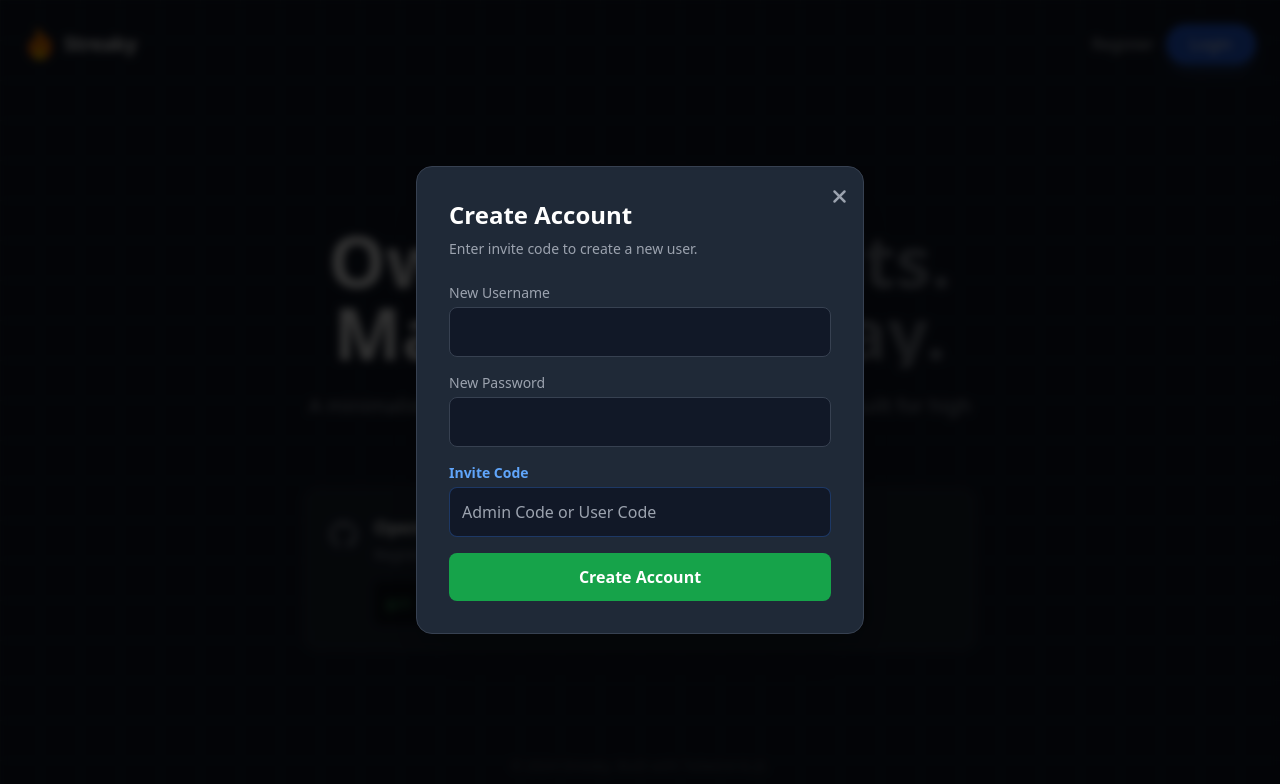
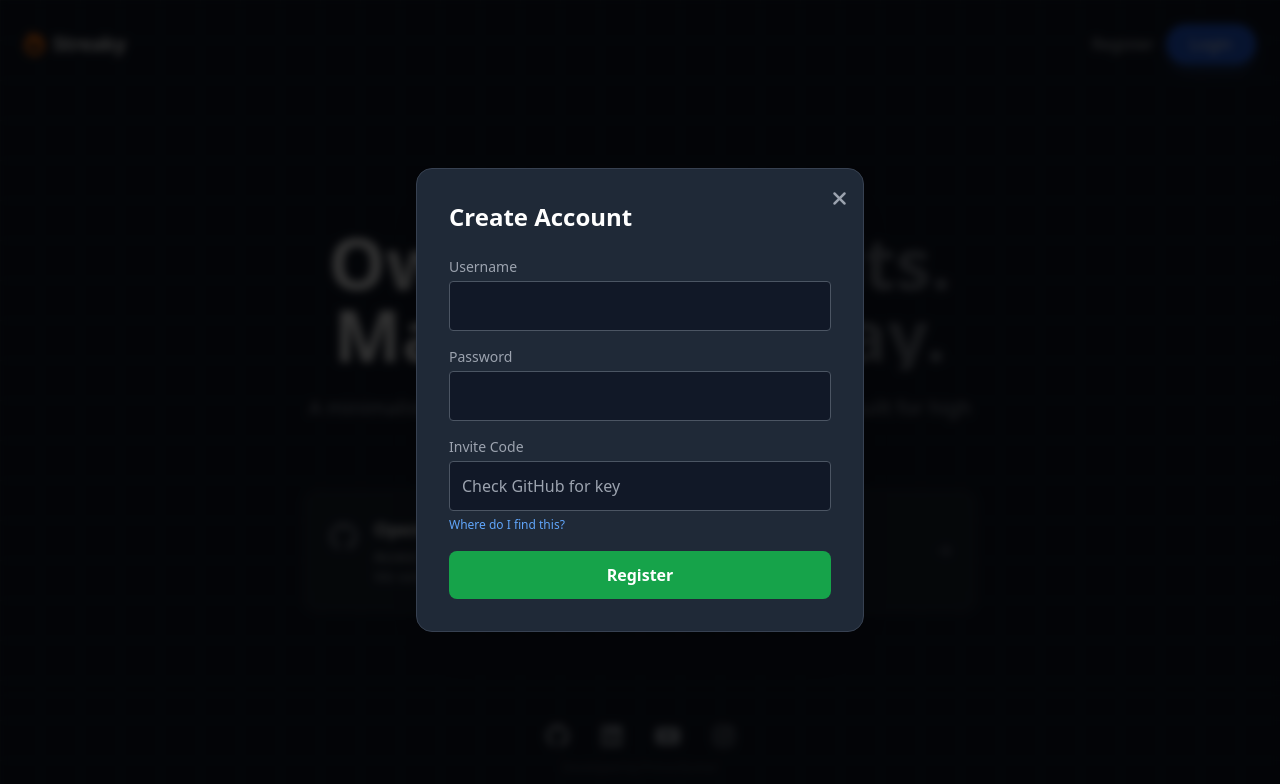
Before and after one commit to princekumar-git/streaky, a website: page public/landing.html in a window 1280 px wide. Both pictures are taken after a click on the button "Register". Drawn offline with nearby package versions, Linux system fonts and the light colour scheme.

Commit message:
landing page improved

```diff
--- a/public/landing.html
+++ b/public/landing.html
@@ -4,7 +4,7 @@
     <meta charset="UTF-8">
     <meta name="viewport" content="width=device-width, initial-scale=1.0">
     <title>Streaky - Access</title>
-    <link rel="icon" href="fire.png" type="image/png">
+    <link rel="icon" href="logo.png" type="image/png">
     <script src="https://cdn.tailwindcss.com"></script>
     <link rel="stylesheet" href="https://cdnjs.cloudflare.com/ajax/libs/font-awesome/6.4.0/css/all.min.css">
     <style>
@@ -16,7 +16,7 @@
 
     <nav class="w-full p-6 flex justify-between items-center z-10">
         <div class="flex items-center gap-2">
-            <img src="fire.png" alt="Streaky Logo" class="w-8 h-8 object-contain">
+            <i class="fas fa-fire text-orange-500 text-2xl"></i>
             <span class="text-xl font-bold tracking-tight">Streaky</span>
         </div>
         <div class="flex gap-3">
@@ -29,75 +29,74 @@
         <div class="inline-block px-4 py-1 rounded-full bg-gray-800 border border-gray-700 text-blue-400 text-sm mb-6 animate-pulse">Private Personal Dashboard</div>
         <h1 class="text-5xl md:text-7xl font-bold mb-6 bg-clip-text text-transparent bg-gradient-to-r from-white to-gray-500">Own Your Habits.<br>Master Your Day.</h1>
         <p class="text-gray-400 text-lg md:text-xl max-w-2xl mb-10">A minimalist, data-driven habit tracker and task manager built for high performers.</p>
-        <div class="glass p-6 rounded-xl max-w-2xl w-full text-left border border-gray-700">
+
+        <a href="https://github.com/princekumar-git/streaky" target="_blank" class="glass p-6 rounded-xl max-w-2xl w-full text-left border border-gray-700 hover:border-blue-500 hover:bg-gray-800/50 transition group cursor-pointer block">
             <div class="flex items-start gap-4">
-                <i class="fab fa-github text-3xl text-gray-500 mt-1"></i>
+                <i class="fab fa-github text-3xl text-gray-500 group-hover:text-white transition mt-1"></i>
                 <div>
-                    <h3 class="text-white font-bold text-lg">Open Source Project</h3>
-                    <p class="text-gray-400 text-sm mt-1">Registration requires an invite code. Clone repo to use locally.</p>
-                    <div class="mt-4 bg-black/50 p-3 rounded-lg font-mono text-sm text-green-400 flex justify-between items-center group cursor-pointer" onclick="copyCode()">
-                        <span id="cloneCommand">git clone https://github.com/your-username/streaky.git</span>
-                        <i class="fas fa-copy text-gray-500 group-hover:text-white transition"></i>
-                    </div>
+                    <h3 class="text-white font-bold text-lg group-hover:text-blue-400 transition">Open Source & Community Driven</h3>
+                    <p class="text-gray-400 text-sm mt-1">
+                        <span class="text-gray-300">Access Key available on repository.</span><br>
+                        We welcome pull requests! Help us build the ultimate habit tracker.
+                    </p>
+                </div>
+                <div class="ml-auto text-gray-500 group-hover:text-white self-center">
+                    <i class="fas fa-arrow-right"></i>
                 </div>
             </div>
+        </a>
+    </main>
+
+    <footer class="w-full p-6 text-center z-10 border-t border-gray-800/50 mt-auto">
+        <div class="flex justify-center gap-8 mb-2">
+            <a href="https://github.com/princekumar-git" target="_blank" class="text-gray-400 hover:text-white transition transform hover:scale-110 text-2xl" title="GitHub"><i class="fab fa-github"></i></a>
+            <a href="https://www.linkedin.com/in/princekumar0711/" target="_blank" class="text-gray-400 hover:text-blue-500 transition transform hover:scale-110 text-2xl" title="LinkedIn"><i class="fab fa-linkedin"></i></a>
+            <a href="https://youtube.com/@myenv" target="_blank" class="text-gray-400 hover:text-red-500 transition transform hover:scale-110 text-2xl" title="YouTube"><i class="fab fa-youtube"></i></a>
+            <a href="https://instagram.com/myenv.in" target="_blank" class="text-gray-400 hover:text-pink-500 transition transform hover:scale-110 text-2xl" title="Instagram"><i class="fab fa-instagram"></i></a>
         </div>
-    </main>
-    <footer class="p-6 text-center text-gray-600 text-sm z-10">&copy; 2024 Streaky. Built with Tailwind & JS.</footer>
+        <p class="text-gray-600 text-xs">Developed by Prince Kumar</p>
+    </footer>
 
     <div id="loginModal" class="fixed inset-0 bg-black/80 hidden items-center justify-center z-50 backdrop-blur-sm transition-all duration-300">
-        <div class="bg-gray-800 p-8 rounded-2xl border border-gray-700 w-full max-w-md shadow-2xl relative transform scale-95 transition-transform" id="loginModalContent">
+        <div class="bg-gray-800 p-8 rounded-2xl border border-gray-700 w-full max-w-md shadow-2xl relative">
             <button onclick="toggleLoginModal()" class="absolute top-4 right-4 text-gray-400 hover:text-white"><i class="fas fa-times text-xl"></i></button>
             <h2 class="text-2xl font-bold mb-2">Welcome Back</h2>
-            <p class="text-gray-400 text-sm mb-6">Enter credentials to access the dashboard.</p>
-            <form onsubmit="handleLogin(event)" class="space-y-4">
-                <div><label class="block text-gray-400 text-sm mb-1">Username</label><input type="text" id="username" class="w-full bg-gray-900 border border-gray-700 rounded-lg p-3 text-white focus:border-blue-500 outline-none transition"></div>
-                <div><label class="block text-gray-400 text-sm mb-1">Password</label><input type="password" id="password" class="w-full bg-gray-900 border border-gray-700 rounded-lg p-3 text-white focus:border-blue-500 outline-none transition"></div>
-                <div id="loginErrorMsg" class="text-red-400 text-sm hidden">Invalid credentials.</div>
-                <button type="submit" class="w-full bg-blue-600 hover:bg-blue-700 text-white font-bold py-3 rounded-lg transition mt-2">Access Dashboard</button>
+            <form onsubmit="handleLogin(event)" class="space-y-4 mt-6">
+                <div><label class="block text-gray-400 text-sm mb-1">Username</label><input type="text" id="username" class="w-full bg-gray-900 border border-gray-600 rounded p-3 text-white focus:border-blue-500 outline-none" required></div>
+                <div><label class="block text-gray-400 text-sm mb-1">Password</label><input type="password" id="password" class="w-full bg-gray-900 border border-gray-600 rounded p-3 text-white focus:border-blue-500 outline-none" required></div>
+                <div id="loginErrorMsg" class="text-red-400 text-sm hidden"></div>
+                <button type="submit" class="w-full bg-blue-600 hover:bg-blue-700 text-white font-bold py-3 rounded-lg transition">Sign In</button>
             </form>
         </div>
     </div>
 
     <div id="registerModal" class="fixed inset-0 bg-black/80 hidden items-center justify-center z-50 backdrop-blur-sm transition-all duration-300">
-        <div class="bg-gray-800 p-8 rounded-2xl border border-gray-700 w-full max-w-md shadow-2xl relative transform scale-95 transition-transform" id="registerModalContent">
+        <div class="bg-gray-800 p-8 rounded-2xl border border-gray-700 w-full max-w-md shadow-2xl relative">
             <button onclick="toggleRegisterModal()" class="absolute top-4 right-4 text-gray-400 hover:text-white"><i class="fas fa-times text-xl"></i></button>
             <h2 class="text-2xl font-bold mb-2">Create Account</h2>
-            <p class="text-gray-400 text-sm mb-6">Enter invite code to create a new user.</p>
-            <form onsubmit="handleRegister(event)" class="space-y-4">
-                <div><label class="block text-gray-400 text-sm mb-1">New Username</label><input type="text" id="regUsername" required class="w-full bg-gray-900 border border-gray-700 rounded-lg p-3 text-white focus:border-blue-500 outline-none transition"></div>
-                <div><label class="block text-gray-400 text-sm mb-1">New Password</label><input type="password" id="regPassword" required class="w-full bg-gray-900 border border-gray-700 rounded-lg p-3 text-white focus:border-blue-500 outline-none transition"></div>
-                <div><label class="block text-blue-400 text-sm font-bold mb-1">Invite Code</label><input type="text" id="regCode" required placeholder="Admin Code or User Code" class="w-full bg-gray-900 border border-blue-500/30 rounded-lg p-3 text-white focus:border-blue-500 outline-none transition"></div>
-                <div id="regErrorMsg" class="text-red-400 text-sm hidden">Invalid Invite Code or User exists.</div>
-                <div id="regSuccessMsg" class="text-green-400 text-sm hidden">Account created! Please Login.</div>
-                <button type="submit" class="w-full bg-green-600 hover:bg-green-700 text-white font-bold py-3 rounded-lg transition mt-2">Create Account</button>
+            <form onsubmit="handleRegister(event)" class="space-y-4 mt-6">
+                <div><label class="block text-gray-400 text-sm mb-1">Username</label><input type="text" id="regUsername" class="w-full bg-gray-900 border border-gray-600 rounded p-3 text-white focus:border-blue-500 outline-none" required></div>
+                <div><label class="block text-gray-400 text-sm mb-1">Password</label><input type="password" id="regPassword" class="w-full bg-gray-900 border border-gray-600 rounded p-3 text-white focus:border-blue-500 outline-none" required></div>
+                <div>
+                    <label class="block text-gray-400 text-sm mb-1">Invite Code</label>
+                    <input type="text" id="regCode" placeholder="Check GitHub for key" class="w-full bg-gray-900 border border-gray-600 rounded p-3 text-white focus:border-blue-500 outline-none" required>
+                    <a href="https://github.com/princekumar-git/streaky" target="_blank" class="text-xs text-blue-400 hover:text-blue-300 mt-1 inline-block">Where do I find this?</a>
+                </div>
+                <div id="regErrorMsg" class="text-red-400 text-sm hidden"></div>
+                <div id="regSuccessMsg" class="text-green-400 text-sm hidden">Account created! Redirecting...</div>
+                <button type="submit" class="w-full bg-green-600 hover:bg-green-700 text-white font-bold py-3 rounded-lg transition">Register</button>
             </form>
         </div>
     </div>
 
     <script>
-        function toggleModal(modalId, contentId) {
-            const modal = document.getElementById(modalId);
-            const content = document.getElementById(contentId);
-            if (modal.classList.contains('hidden')) {
-                modal.classList.remove('hidden');
-                modal.classList.add('flex');
-                setTimeout(() => content.classList.replace('scale-95', 'scale-100'), 10);
-            } else {
-                content.classList.replace('scale-100', 'scale-95');
-                setTimeout(() => { modal.classList.add('hidden'); modal.classList.remove('flex'); }, 200);
-            }
-        }
-        function shakeForm(f) { f.classList.add('animate-pulse'); setTimeout(() => f.classList.remove('animate-pulse'), 500); }
-        function copyCode() { navigator.clipboard.writeText(document.getElementById('cloneCommand').innerText); alert('Copied!'); }
-        function toggleLoginModal() { toggleModal('loginModal', 'loginModalContent'); }
-        function toggleRegisterModal() { toggleModal('registerModal', 'registerModalContent'); document.getElementById('regErrorMsg').classList.add('hidden'); document.getElementById('regSuccessMsg').classList.add('hidden'); }
+        function toggleLoginModal() { document.getElementById('loginModal').classList.toggle('hidden'); document.getElementById('loginModal').classList.toggle('flex'); }
+        function toggleRegisterModal() { document.getElementById('registerModal').classList.toggle('hidden'); document.getElementById('registerModal').classList.toggle('flex'); }
 
         async function handleLogin(e) {
             e.preventDefault();
             const u = document.getElementById('username').value;
             const p = document.getElementById('password').value;
-            const err = document.getElementById('loginErrorMsg');
             try {
                 const res = await fetch('/api/login', {
                     method: 'POST', headers: { 'Content-Type': 'application/json' },
@@ -105,14 +104,15 @@
                 });
                 const data = await res.json();
                 if(res.ok) {
-                    localStorage.setItem('lifesync_auth', 'true');
-                    localStorage.setItem('lifesync_user', u);
-                    localStorage.setItem('lifesync_role', data.role); // <--- SAVING ROLE HERE
+                    localStorage.setItem('lifesync_token', data.token);
+                    localStorage.setItem('lifesync_user', data.username);
+                    localStorage.setItem('lifesync_role', data.role);
                     window.location.href = 'index.html';
                 } else {
-                    err.innerText = data.error || "Invalid credentials"; err.classList.remove('hidden'); shakeForm(e.target);
+                    document.getElementById('loginErrorMsg').innerText = data.error || "Login Failed";
+                    document.getElementById('loginErrorMsg').classList.remove('hidden');
                 }
-            } catch (error) { err.innerText = "Server Error"; err.classList.remove('hidden'); }
+            } catch (error) { console.error(error); }
         }
 
         async function handleRegister(e) {
@@ -120,8 +120,6 @@
             const u = document.getElementById('regUsername').value;
             const p = document.getElementById('regPassword').value;
             const c = document.getElementById('regCode').value;
-            const err = document.getElementById('regErrorMsg');
-            const success = document.getElementById('regSuccessMsg');
             try {
                 const res = await fetch('/api/register', {
                     method: 'POST', headers: { 'Content-Type': 'application/json' },
@@ -129,15 +127,16 @@
                 });
                 const data = await res.json();
                 if(!res.ok) {
-                    err.innerText = data.error || "Failed"; err.classList.remove('hidden'); success.classList.add('hidden'); shakeForm(e.target);
+                    document.getElementById('regErrorMsg').innerText = data.error;
+                    document.getElementById('regErrorMsg').classList.remove('hidden');
                 } else {
-                    err.classList.add('hidden'); success.classList.remove('hidden');
+                    document.getElementById('regSuccessMsg').classList.remove('hidden');
                     setTimeout(() => { toggleRegisterModal(); toggleLoginModal(); }, 1500);
                 }
-            } catch (error) { err.innerText = "Connection failed"; err.classList.remove('hidden'); }
+            } catch (error) { console.error(error); }
         }
 
-        if(localStorage.getItem('lifesync_auth') === 'true') window.location.href = 'index.html';
+        if(localStorage.getItem('lifesync_token')) window.location.href = 'index.html';
     </script>
 </body>
 </html>
```
Also changed, not shown: readme.md.
